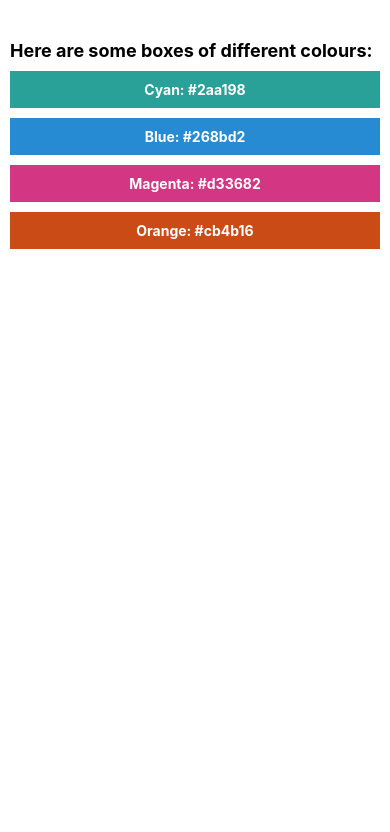
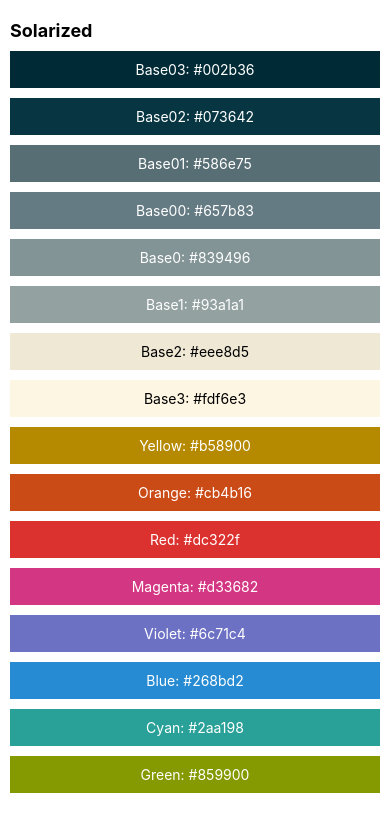
Before and after one commit to samueljmillward/ColourPalette, a React Native app: screen / in a window 390 px wide. Shown: the top 832 px of the page. Built offline with nearby package versions, Linux system fonts and the light colour scheme.

Commit message:
Display Solarized palette with FlatList

```diff
--- a/App.js
+++ b/App.js
@@ -1,20 +1,39 @@
 import React from 'react';
-import { StyleSheet, Text, View, SafeAreaView } from 'react-native';
+import { StyleSheet, Text, SafeAreaView, FlatList } from 'react-native';
 
 import ColorBox from './components/ColorBox';
 
-const App = (props) => {
+const COLORS = [
+  { colorName: 'Base03', hexCode: '#002b36' },
+  { colorName: 'Base02', hexCode: '#073642' },
+  { colorName: 'Base01', hexCode: '#586e75' },
+  { colorName: 'Base00', hexCode: '#657b83' },
+  { colorName: 'Base0', hexCode: '#839496' },
+  { colorName: 'Base1', hexCode: '#93a1a1' },
+  { colorName: 'Base2', hexCode: '#eee8d5' },
+  { colorName: 'Base3', hexCode: '#fdf6e3' },
+  { colorName: 'Yellow', hexCode: '#b58900' },
+  { colorName: 'Orange', hexCode: '#cb4b16' },
+  { colorName: 'Red', hexCode: '#dc322f' },
+  { colorName: 'Magenta', hexCode: '#d33682' },
+  { colorName: 'Violet', hexCode: '#6c71c4' },
+  { colorName: 'Blue', hexCode: '#268bd2' },
+  { colorName: 'Cyan', hexCode: '#2aa198' },
+  { colorName: 'Green', hexCode: '#859900' },
+];
+
+const App = () => {
   return (
     <SafeAreaView style={styles.safeArea}>
-      <View style={styles.container}>
-        <Text style={styles.text}>
-          Here are some boxes of different colours:
-        </Text>
-        <ColorBox colorName='Cyan' hexCode='#2aa198' />
-        <ColorBox colorName='Blue' hexCode='#268bd2' />
-        <ColorBox colorName='Magenta' hexCode='#d33682' />
-        <ColorBox colorName='Orange' hexCode='#cb4b16' />
-      </View>
+      <FlatList
+        style={styles.container}
+        data={COLORS}
+        keyExtractor={(item) => item.colorName}
+        renderItem={({ item }) => (
+          <ColorBox colorName={item.colorName} hexCode={item.hexCode} />
+        )}
+        ListHeaderComponent={<Text style={styles.text}>Solarized</Text>}
+      />
     </SafeAreaView>
   );
 };
@@ -22,7 +41,7 @@
 const styles = StyleSheet.create({
   container: {
     paddingHorizontal: 10,
-    paddingTop: 40,
+    marginVertical: 20,
   },
   text: {
     fontSize: 18,
--- a/components/ColorBox.js
+++ b/components/ColorBox.js
@@ -6,9 +6,16 @@
     backgroundColor: hexCode,
   };
 
+  const textColor = {
+    color:
+      parseInt(hexCode.replace('#', ''), 16) > 0xffffff / 1.1
+        ? 'black'
+        : 'white',
+  };
+
   return (
     <View style={[styles.box, boxColor]}>
-      <Text style={styles.boxText}>
+      <Text style={(styles.boxText, textColor)}>
         {colorName}: {hexCode}
       </Text>
     </View>
```
